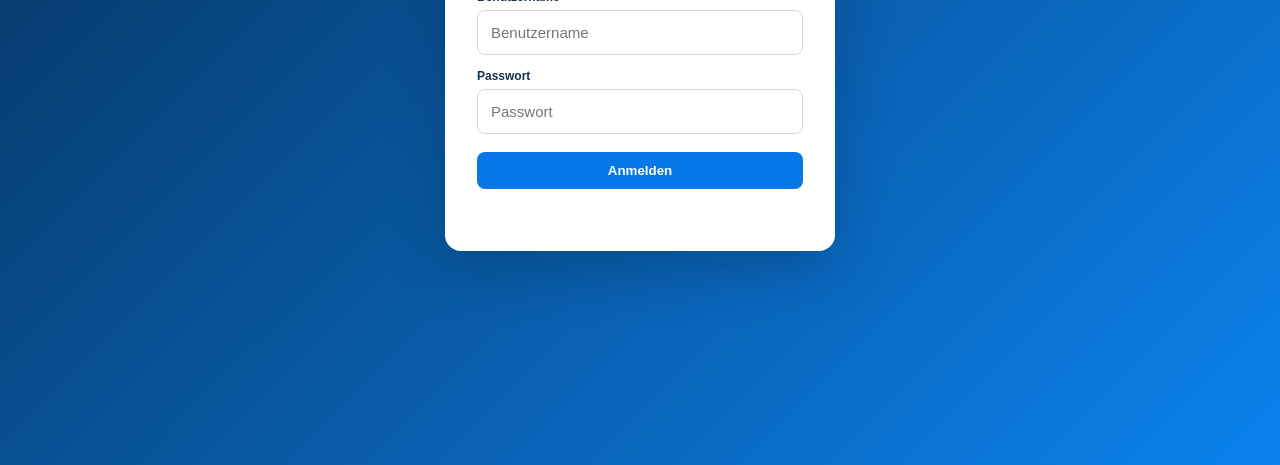
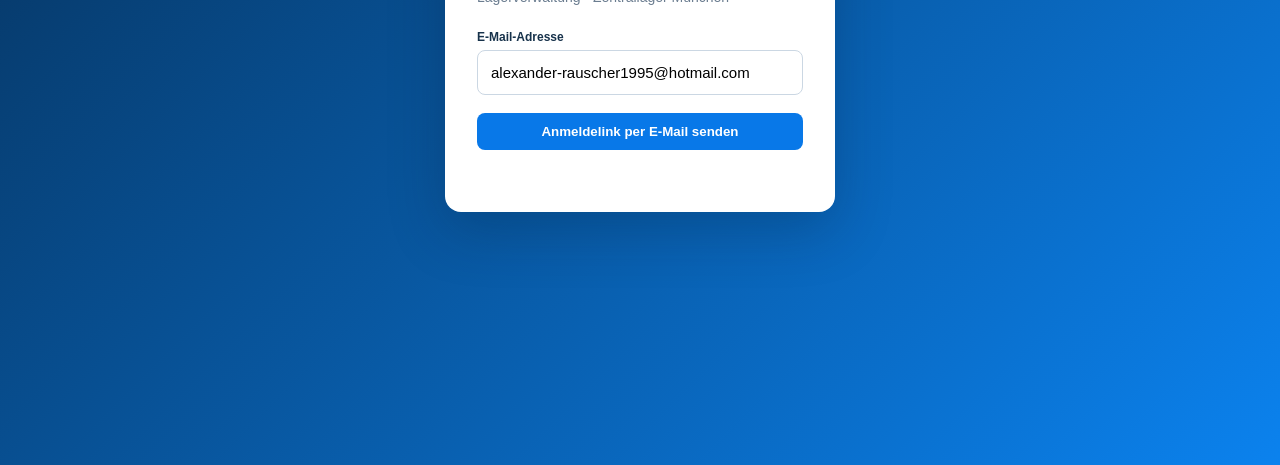
Before and after one commit to alexander-rauscher1995-coder/LKV-Lager-, a website: page lagerverwaltung/index.html in a window 1280 px wide. Shown: the part 335-800 px from the top of the page. Drawn offline with Linux system fonts and the light colour scheme.

Commit message:
Add email magic link login

```diff
--- a/lagerverwaltung/index.html
+++ b/lagerverwaltung/index.html
@@ -13,9 +13,8 @@
 @media(max-width:700px){.side{position:static;width:100%}.main{margin:0;width:100%;padding:12px}.top{display:none}.title{align-items:flex-start;flex-direction:column;gap:10px}.stats{grid-template-columns:1fr 1fr}.formgrid{grid-template-columns:1fr}}
 </style></head><body><div class="login" id="login"><div class="loginbox">
 <div class="logoLogin">LKV</div><div class="sub">Lagerverwaltung · Zentrallager München</div>
-<label>Benutzername</label><input id="email" type="text" placeholder="Benutzername" autocomplete="username">
-<label>Passwort</label><input id="password" type="password" placeholder="Passwort" autocomplete="current-password">
-<button class="btn blue" onclick="signin()">Anmelden</button>
+<label>E-Mail-Adresse</label><input id="email" type="email" value="alexander-rauscher1995@hotmail.com" placeholder="E-Mail-Adresse" autocomplete="email">
+<button class="btn blue" onclick="sendMagicLink()">Anmeldelink per E-Mail senden</button>
 <div id="loginMsg" class="loginMsg"></div>
 </div></div>
 
@@ -72,8 +71,7 @@ async function boot(){
   if(!p){showProfileSetup(session.user)} else {profile=p;showApp(session.user)}
  }catch(e){console.error(e);$("loginMsg").textContent="Noch nicht angemeldet."}
 }
-window.signin=async()=>{try{const username=$("email").value.trim(),password=$("password").value;if(!username||!password)throw Error("Benutzername und Passwort eingeben.");if(password.length<8)throw Error("Passwort muss mindestens 8 Zeichen haben.");const email=username.toLowerCase().replace(/[^a-z0-9._-]/g,"")+"@example.com";let r=await neon.auth.signIn.email({email,password});if(r.error){const s=await neon.auth.signUp.email({email,password,name:username});if(s.error)throw r.error;const l=await neon.auth.signIn.email({email,password});if(l.error)throw l.error;const a=await neon.rpc("bootstrap_admin",{p_email:email,p_display_name:username});if(a.error)throw a.error;}location.reload()}catch(e){$("loginMsg").textContent=e.message||"Anmeldung fehlgeschlagen."}};
-
+window.sendMagicLink=async()=>{try{const email=$("email").value.trim();if(!email)throw Error("E-Mail-Adresse eingeben.");const callbackURL=location.origin+location.pathname;const r=await neon.auth.signIn.magicLink({email,name:"RauscherA",callbackURL,newUserCallbackURL:callbackURL,errorCallbackURL:callbackURL});if(r?.error)throw r.error;$("loginMsg").style.color="#087b55";$("loginMsg").textContent="Anmeldelink wurde per E-Mail gesendet. Bitte Posteingang öffnen und den Link anklicken."}catch(e){$("loginMsg").style.color="#c53333";$("loginMsg").textContent=e.message||"Anmeldelink konnte nicht gesendet werden."}};
 window.bootstrapAdmin=async()=>{try{const username=$("email").value.trim(),password=$("password").value;if(!username||!password)throw Error("Benutzername und Passwort eingeben.");const email=username.toLowerCase().replace(/[^a-z0-9._-]/g,"")+"@example.com";const s=await neon.auth.signUp.email({email,password,name:username});if(s.error){const l=await neon.auth.signIn.email({email,password});if(l.error)throw l.error}else{await neon.auth.signIn.email({email,password})}const r=await neon.rpc("bootstrap_admin",{p_email:email,p_display_name:username});if(r.error)throw r.error;location.reload()}catch(e){$("loginMsg").textContent=e.message||"Einrichtung fehlgeschlagen."}};
 
 window.signup=async()=>{try{const email=$("email").value.trim(),password=$("password").value,token=new URLSearchParams(location.search).get("invite");if(!email||!password)throw Error("E-Mail und Passwort eingeben.");if(password.length<8)throw Error("Passwort muss mindestens 8 Zeichen haben.");if(!token)throw Error("Für die Registrierung wird ein Einladung-Link benötigt.");const r=await neon.auth.signUp.email({email,password,name:email.split("@")[0]});if(r.error)throw r.error;await new Promise(x=>setTimeout(x,700));const sr=await neon.auth.signIn.email({email,password});if(sr.error)throw sr.error;const cr=await neon.rpc("complete_invitation",{p_token:token});if(cr.error)throw cr.error;$("loginMsg").textContent="Konto erstellt und Einladung übernommen. Du wirst angemeldet …";location.href=location.origin+location.pathname}catch(e){$("loginMsg").textContent=e.message||"Registrierung fehlgeschlagen."}};
```
